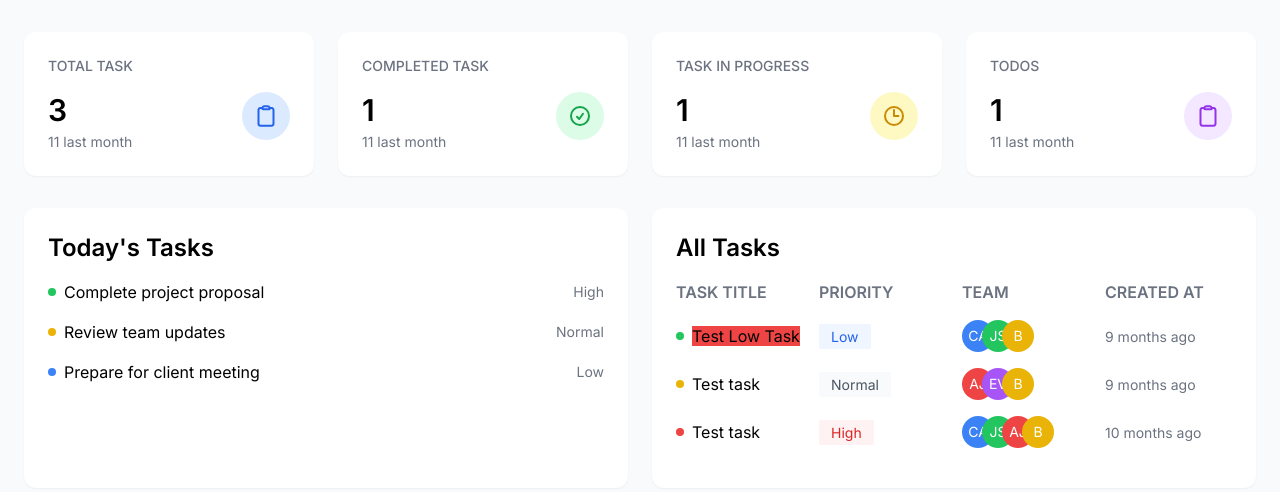
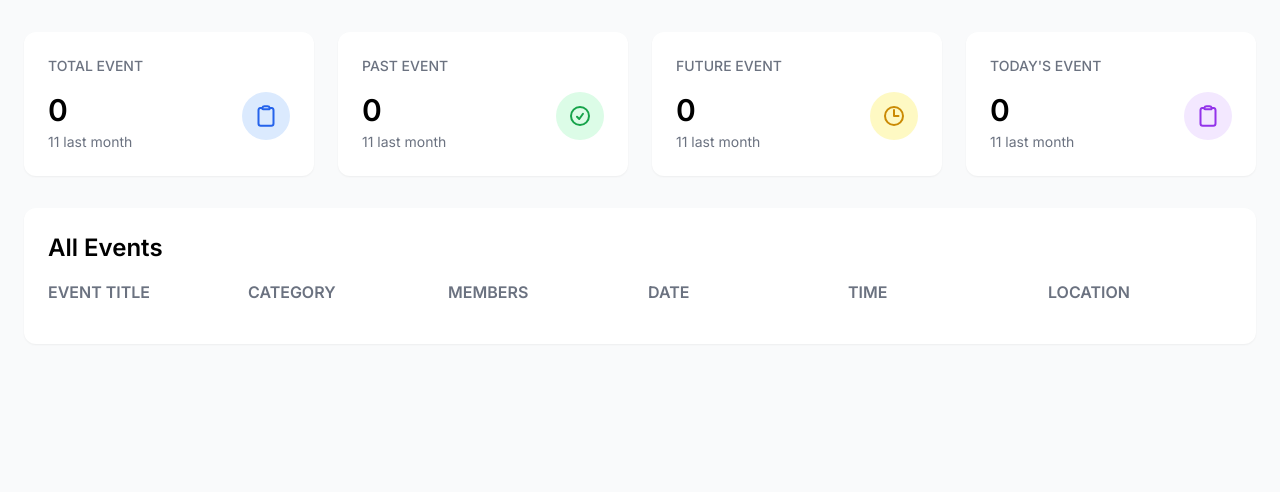
Before and after one commit to mashukabashar/phitron-django-assignment-1, a Django app: page /events/dashboard/ in a window 1280 px wide. Shown: the part 64-556 px from the top of the page. Run offline with Django 5.2, Linux system fonts and the light colour scheme; data that the repository does not hold is empty; some libraries are stand-ins or nearby versions.

Commit message:
module 8.1

```diff
--- a/events/templates/dashboard.html
+++ b/events/templates/dashboard.html
@@ -1,12 +1,12 @@
-{% load static %}
+{% comment %} {% load static %} {% endcomment %}
 <!DOCTYPE html>
 <html lang="en">
 <head>
     <meta charset="UTF-8">
     <meta name="viewport" content="width=device-width, initial-scale=1.0">
     <title>Dashboard</title>
-    {% comment %} <script src="https://cdn.tailwindcss.com"></script> {% endcomment %}
-    <link rel="stylesheet" href="{% static "css/output.css" %}">
+    <script src="https://cdn.tailwindcss.com"></script>
+    {% comment %} <link rel="stylesheet" href="{% static "css/output.css" %}"> {% endcomment %}
 
     <link rel="preconnect" href="https://fonts.googleapis.com">
 <link rel="preconnect" href="https://fonts.gstatic.com" crossorigin>
@@ -49,12 +49,12 @@
     <div class="max-w-[1400px] mx-auto grid grid-cols-1 md:grid-cols-2 lg:grid-cols-4 gap-6 mb-8">
 
         <div class="bg-white rounded-xl p-6 shadow-sm">
-            <h3 class="text-sm font-medium text-gray-500 mb-4">TOTAL TASK</h3>
+            <h3 class="text-sm font-medium text-gray-500 mb-4">TOTAL EVENT</h3>
 
            <div class="flex justify-between items-start">
 
             <div>
-                <p class="text-3xl font-semibold mb-1">3</p>
+                <p class="text-3xl font-semibold mb-1">{{total_event}}</p>
                 <p class="text-sm text-gray-500">11 last month</p>
             </div>
 
@@ -76,12 +76,12 @@
 
 
         <div class="bg-white rounded-xl p-6 shadow-sm">
-            <h3 class="text-sm font-medium text-gray-500 mb-4">COMPLETED TASK</h3>
+            <h3 class="text-sm font-medium text-gray-500 mb-4">PAST EVENT</h3>
 
            <div class="flex justify-between items-start">
 
             <div>
-                <p class="text-3xl font-semibold mb-1">1</p>
+                <p class="text-3xl font-semibold mb-1">{{past_events}}</p>
                 <p class="text-sm text-gray-500">11 last month</p>
             </div>
 
@@ -100,12 +100,12 @@
 
 
         <div class="bg-white rounded-xl p-6 shadow-sm">
-            <h3 class="text-sm font-medium text-gray-500 mb-4">TASK IN PROGRESS</h3>
+            <h3 class="text-sm font-medium text-gray-500 mb-4">FUTURE EVENT</h3>
 
            <div class="flex justify-between items-start">
 
             <div>
-                <p class="text-3xl font-semibold mb-1">1</p>
+                <p class="text-3xl font-semibold mb-1">{{future_events}}</p>
                 <p class="text-sm text-gray-500">11 last month</p>
             </div>
 
@@ -124,12 +124,12 @@
 
 
         <div class="bg-white rounded-xl p-6 shadow-sm">
-            <h3 class="text-sm font-medium text-gray-500 mb-4">TODOS</h3>
+            <h3 class="text-sm font-medium text-gray-500 mb-4">TODAY'S EVENT</h3>
 
            <div class="flex justify-between items-start">
 
             <div>
-                <p class="text-3xl font-semibold mb-1">1</p>
+                <p class="text-3xl font-semibold mb-1">{{today_event}}</p>
                 <p class="text-sm text-gray-500">11 last month</p>
             </div>
 
@@ -156,172 +156,75 @@
 
 
 
-    <div class="max-w-[1400px] mx-auto grid grid-cols-1 md:grid-cols-1 lg:grid-cols-2 gap-6 mb-8">
+    <div class="max-w-[1400px] mx-auto mb-8">
 
-        <div class="bg-white rounded-xl p-6 shadow-sm">
+            <div class="bg-white rounded-xl p-6 shadow-sm">
 
-            <p class="text-2xl font-semibold mb-4">Today's Tasks</p>
+                <p class="text-2xl font-semibold mb-4">All Events</p>
 
-        <div class="flex items-center justify-between mb-4">
-            <div class="flex items-center gap-2">
-                <div class="w-2 h-2 bg-green-500 rounded-full"></div>
-                <div><span>Complete project proposal</span></div>
-              </div>
-
-              <div class="text-sm text-gray-500">High</div>
-
-        </div>
+                <div class="grid grid-cols-6 text-medium font-semibold text-gray-500 mb-4 gap-4">
 
 
+                    <div>EVENT TITLE</div>
 
+                    <div>CATEGORY</div>
 
-            <div class="flex items-center justify-between mb-4">
-                <div class="flex items-center gap-2">
-                    <div class="w-2 h-2 bg-yellow-500 rounded-full"></div>
-                    <div><span>Review team updates</span></div>
-                  </div>
+                    <div>MEMBERS</div>
 
-                  <div class="text-sm text-gray-500">Normal</div>
+                    <div>DATE </div>
 
-            </div>
+                    <div>TIME </div>
 
-
-
-
-                <div class="flex items-center justify-between mb-12">
-                    <div class="flex items-center gap-2">
-                        <div class="w-2 h-2 bg-blue-500 rounded-full"></div>
-                        <div><span>Prepare for client meeting</span></div>
-                      </div>
-
-                      <div class="text-sm text-gray-500">Low</div>
+                    <div>LOCATION </div>
 
                 </div>
 
-
-            </div>
-
-
-
-
-            <div class="bg-white rounded-xl p-6 shadow-sm">
-
-                <p class="text-2xl font-semibold mb-4">All Tasks</p>
-
-                <div class="grid grid-cols-4 text-medium font-semibold text-gray-500 mb-4 gap-4">
-
-
-                    <div>TASK TITLE</div>
-
-
-                    <div>PRIORITY</div>
-
-
-                    <div>TEAM</div>
-
-
-                    <div>CREATED AT </div>
-
-                </div>
-
-                <div class="grid grid-cols-4 items-center mb-4 gap-4">
+                {% for event in events %}
+                <div class="grid grid-cols-6 items-center mb-4 gap-4">
 
 
                     <div class="flex items-center gap-2">
                         <div class="w-2 h-2 bg-green-500 rounded-full"></div>
                         <div>
-                            <span class="bg-red-500">Test Low Task</span>
+                            <span>{{event.name}}</span>
                         </div>
                     </div>
 
 
                     <div>
-                        <span class="px-3 py-1 rounded-sm bg-blue-50 text-blue-600 text-sm">Low</span>
+                        <span class="px-3 py-1 rounded-sm bg-blue-50 text-blue-600 text-sm">{{event.category}}</span>
                     </div>
 
 
                     <div class="flex -space-x-3">
-                        <div class="w-8 h-8 rounded-full bg-blue-500 flex items-center justify-center text-white text-sm">CA</div>
-                        <div class="w-8 h-8 rounded-full bg-green-500 flex items-center justify-center text-white text-sm">JS</div>
-                        <div class="w-8 h-8 rounded-full bg-yellow-500 flex items-center justify-center text-white text-sm">B</div>
+                        {% for members in event.guests.all %}
+                        <div class="w-8 h-8 rounded-full bg-blue-500 flex items-center justify-center text-white text-sm">{{members.name|slice:':2'}}</div>
+                        {% endfor %}
+
                     </div>
 
 
                     <div>
-                        <span class="text-gray-500 text-sm">9 months ago</span>
+                        <span class="text-gray-500 text-sm">{{event.date}}</span>
+                    </div>
+
+                    <div>
+                        <span class="text-gray-500 text-sm">{{event.time}}</span>
+                    </div>
+
+                    <div>
+                        <span class="text-gray-500 text-sm">{{event.location}}</span>
                     </div>
 
                 </div>
+                {% endfor %}
 
 
 
 
-                <div class="grid grid-cols-4 items-center mb-4 gap-4">
-
-
-                    <div class="flex items-center gap-2">
-                        <div class="w-2 h-2 bg-yellow-500 rounded-full"></div>
-                        <div>
-                            <span>Test task</span>
-                        </div>
-                    </div>
-
-
-                    <div>
-                        <span class="px-3 py-1 rounded-sm bg-gray-50 text-gray-600 text-sm">Normal</span>
-                    </div>
-
-
-                    <div class="flex -space-x-3">
-                        <div class="w-8 h-8 rounded-full bg-red-500 flex items-center justify-center text-white text-sm">AJ</div>
-                        <div class="w-8 h-8 rounded-full bg-purple-500 flex items-center justify-center text-white text-sm">EV</div>
-                        <div class="w-8 h-8 rounded-full bg-yellow-500 flex items-center justify-center text-white text-sm">B</div>
-                    </div>
-
-
-                    <div>
-                        <span class="text-gray-500 text-sm">9 months ago</span>
-                    </div>
-
-                </div>
-
-
-
-
-                <div class="grid grid-cols-4 items-center mb-4 gap-4">
-
-
-                    <div class="flex items-center gap-2">
-                        <div class="w-2 h-2 bg-red-500 rounded-full"></div>
-                        <div>
-                            <span>Test task</span>
-                        </div>
-                    </div>
-
-
-                    <div>
-                        <span class="px-3 py-1 rounded-sm bg-red-50 text-red-600 text-sm">High</span>
-                    </div>
-
-
-                    <div class="flex -space-x-3">
-                        <div class="w-8 h-8 rounded-full bg-blue-500 flex items-center justify-center text-white text-sm">CA</div>
-                        <div class="w-8 h-8 rounded-full bg-green-500 flex items-center justify-center text-white text-sm">JS</div>
-                        <div class="w-8 h-8 rounded-full bg-red-500 flex items-center justify-center text-white text-sm">AJ</div>
-                        <div class="w-8 h-8 rounded-full bg-yellow-500 flex items-center justify-center text-white text-sm">B</div>
-                    </div>
-
-
-                    <div>
-                        <span class="text-gray-500 text-sm">10 months ago</span>
-                    </div>
-
-                </div>
-
-
 
             </div>
-
+        </div>
 
 
 
--- a/events/views.py
+++ b/events/views.py
@@ -1,7 +1,10 @@
-from django.shortcuts import render
+from django.shortcuts import render, redirect
 from django.http import HttpResponse
 from events.forms import EventModelForm
 from events.models import Category, Event, Participant
+from datetime import date
+from django.db.models import Q, Count, Max, Min, Avg
+from django.contrib import messages
 
 
 # Create your views here.
@@ -25,7 +28,19 @@ def home(request):
 
 
 def dashboard(request):
-    return render(request, "dashboard.html")
+
+    events=Event.objects.all()
+    total_event=events.count()
+
+    today_event= Event.objects.filter(date=date.today()).count()
+
+    past_events = Event.objects.filter(date__lt=date.today()).count()
+
+    future_events = Event.objects.filter(date__gt=date.today()).count()
+
+    context={"events":events, "total_event":total_event,"past_events":past_events, "future_events":future_events,"today_event":today_event}
+
+    return render(request, "dashboard.html", context)
 
 
 
```
